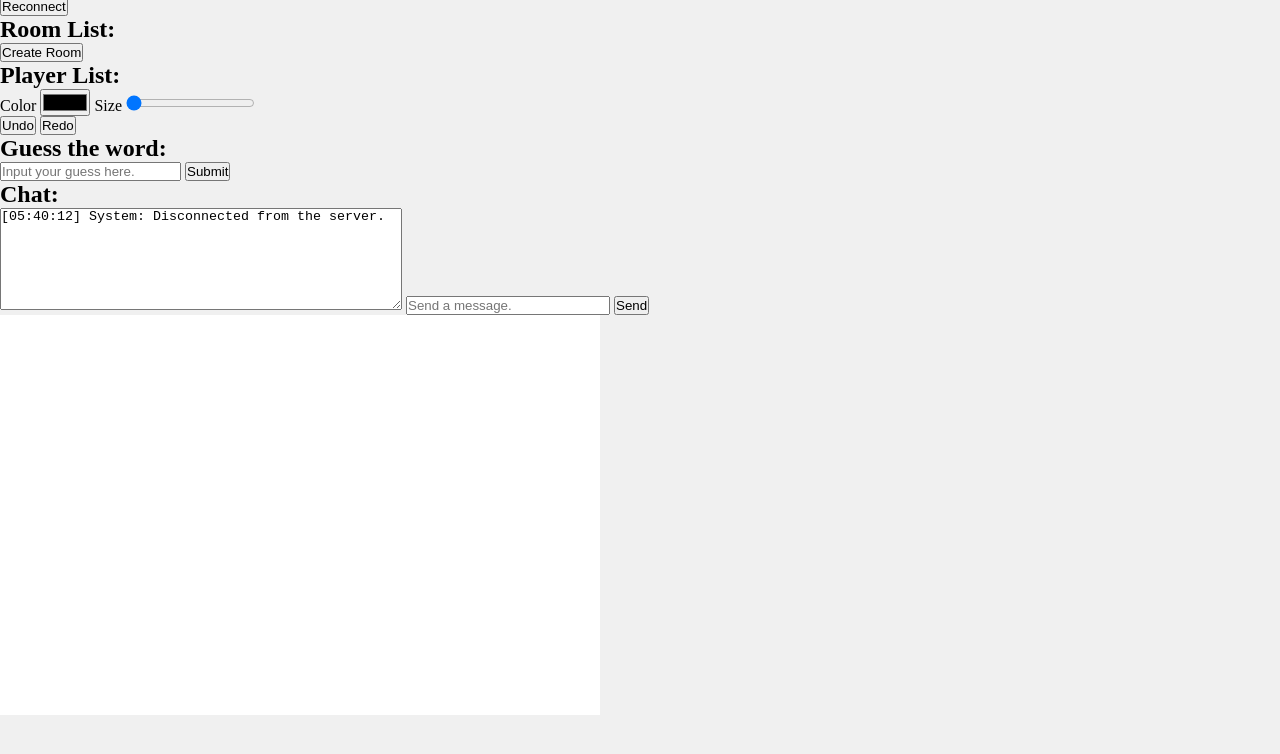
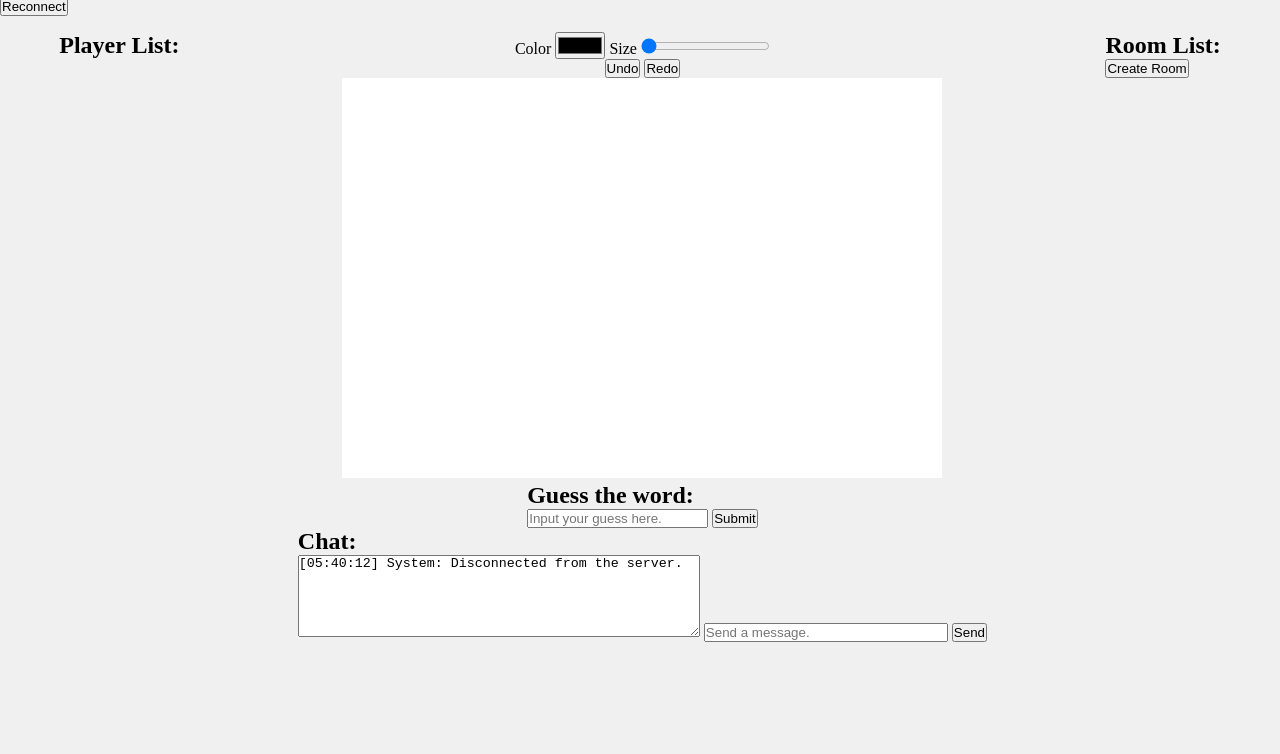
Before and after one commit to yueagar/you-draw-i-guess, a website: page src/static/index.html in a window 1280 px wide. Shown: the part 40-794 px from the top of the page. Drawn offline with Linux system fonts and the light colour scheme.

Commit message:
Basic frontend design

```diff
--- a/src/static/index.html
+++ b/src/static/index.html
@@ -14,15 +14,14 @@
             <h1>You Draw I Guess</h1>
             <button id="reconnect">Reconnect</button>
         </div>
-        <div class="roomsList">
-            <h2>Room List:</h2>
-            <ul id="roomsList"></ul>
-            <button id="createRoom">Create Room</button>
-        </div>
+        <div class="mainPanel">
+            <div class="leftSubPanel subPanel">
                 <div class="playersList">
                     <h2>Player List:</h2>
                     <ul id="playersList"></ul>
                 </div>
+            </div>
+            <div class="middleSubPanel subPanel">
                 <div class="drawingTools">
                     <span>Color</span>
                     <input type="color" id="colorPicker" value="#000000">
@@ -32,6 +31,9 @@
                 <div class="canvasTools">
                     <button id="undo">Undo</button>
                     <button id="redo">Redo</button>
+                </div>
+                <div class="canvasBox">
+                    <canvas id="canvas"></canvas>
                 </div>
                 <div class="guessBox">
                     <h2 id="guessHeader">Guess the word:</h2>
@@ -44,8 +46,14 @@
                     <input type="text" id="chatInput" maxlength="256" placeholder="Send a message.">
                     <button id="sendChat">Send</button>
                 </div>
-        <div class="canvasBox">
-            <canvas id="canvas"></canvas>
+            </div>
+            <div class="rightSubPanel subPanel">
+                <div class="roomsList">
+                    <h2>Room List:</h2>
+                    <ul id="roomsList"></ul>
+                    <button id="createRoom">Create Room</button>
+                </div>
+            </div>
         </div>
     </div>
 </body>
--- a/src/static/script.js
+++ b/src/static/script.js
@@ -15,22 +15,25 @@ class Drawer {
         this.clear();
     }
     static addEventListeners() {
-        this.canvas.addEventListener("mousemove", event => {
+        ["mousemove", "touchmove"].forEach(e => this.canvas.addEventListener(e, event => {
             if (this.clicked && Connection.role & 1) {
+                event.preventDefault();
                 //console.log(1, event.offsetX, event.offsetY);
-                SendActions.sendMouse(1, event.offsetX, event.offsetY);
+                const rect = event.target.getBoundingClientRect();
+                SendActions.sendMouse(1, event.offsetX || event.touches[0].clientX - window.scrollX - rect.left, event.offsetY || event.touches[0].clientY - window.scrollY - rect.top);
             }
-        });
-        this.canvas.addEventListener("mousedown", event => {
+        }));
+        ["mousedown", "touchstart"].forEach(e => this.canvas.addEventListener(e, event => {
             this.clicked = true;
+            event.preventDefault();
             //console.log(2, event.offsetX, event.offsetY);
-            Connection.role & 1 && SendActions.sendMouse(2, event.offsetX, event.offsetY);
-        });
-        document.addEventListener("mouseup", event => {
+            const rect = event.target.getBoundingClientRect();
+            Connection.role & 1 && SendActions.sendMouse(2, event.offsetX || event.touches[0].clientX - window.scrollX - rect.left, event.offsetY || event.touches[0].clientY - window.scrollY - rect.top);        }));
+        ["mouseup", "touchend"].forEach(e => document.addEventListener(e, event => {
             this.clicked = false;
             //console.log(3, event.offsetX, event.offsetY);
-            Connection.role & 1 && SendActions.sendMouse(3, event.offsetX, event.offsetY);
-        });
+            Connection.role & 1 && SendActions.sendMouse(3, event.offsetX || 0, event.offsetY || 0);
+        }));
     }
     static draw(x, y) {
         this.ctx.strokeStyle = this.color;
--- a/src/static/style.css
+++ b/src/static/style.css
@@ -7,12 +7,32 @@ body {
     background-color: #f0f0f0;
 }
 
+.mainUI {
+    width: 100%;
+}
+
+.mainPanel {
+    display: flex;
+    flex-direction: row;
+    justify-content: space-around;
+}
+
+.subPanel {
+    padding: 1rem;
+}
+
+.middleSubPanel {
+    display: flex;
+    flex-direction: column;
+    align-items: center;
+}
+
 #chatHistory {
-    height: 100px;
-    width: 400px;
+    height: 5rem;
+    width: 25rem;
     overflow-y: scroll;
 }
 
 #chatInput {
-    width: 200px;
+    width: 15rem;
 }
```
Lines whose indentation alone changed are shown as unchanged.
